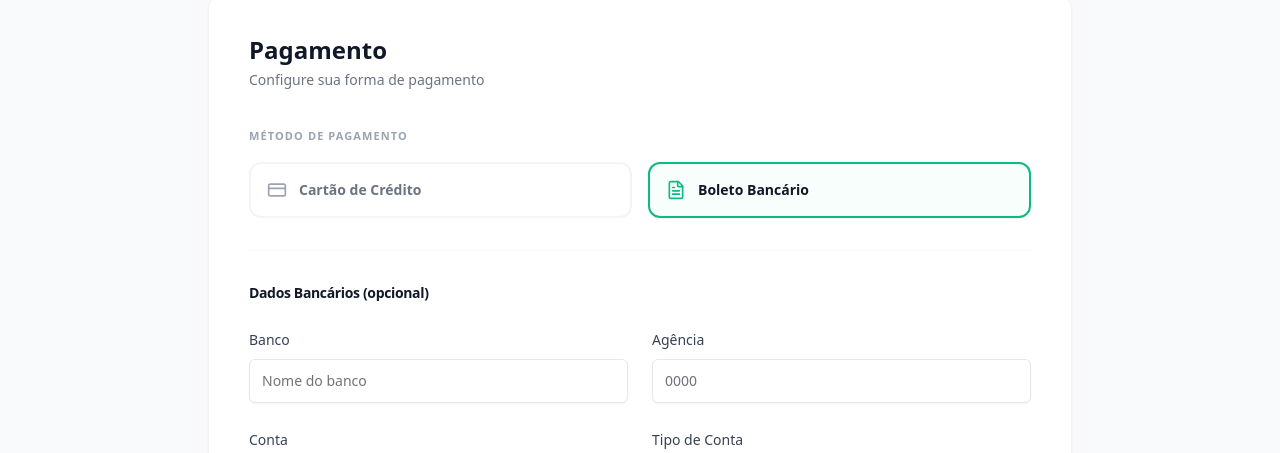
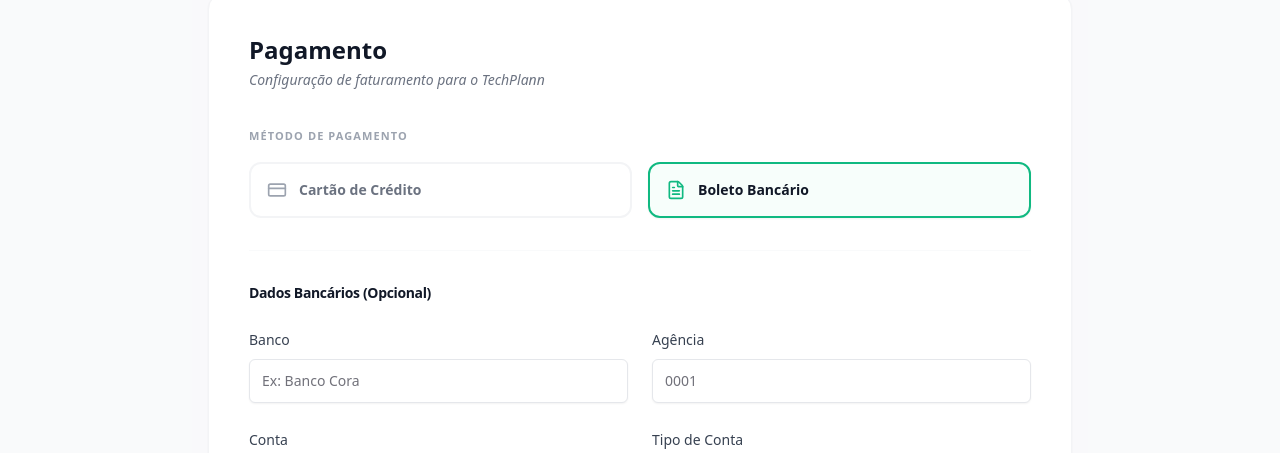
Before and after one commit to Yrmih/techplann-frontend, a Next.js app: page /onboarding/billing in a window 1280 px wide. Both pictures are taken after a click on the button "Boleto Bancário". Shown: the part 329-782 px from the top of the page. Built offline with nearby package versions, Linux system fonts and the light colour scheme.

Commit message:
refactor(billing): desacopla formulário do fluxo e adiciona callback de navegação

```diff
--- a/src/components/forms/onboarding/BillingForm.tsx
+++ b/src/components/forms/onboarding/BillingForm.tsx
@@ -12,7 +12,12 @@ import { NextButton } from "../../ui/custom/NextButton";
 import { billingSchema, type BillingData } from "@/lib/validators/schema";
 import { cn } from "@/lib/utils";
 
-export const BillingForm = () => {
+// Interface para garantir a navegação do fluxo
+interface BillingFormProps {
+  onNext: () => void;
+}
+
+export const BillingForm = ({ onNext }: BillingFormProps) => {
   const {
     register,
     handleSubmit,
@@ -36,24 +41,25 @@ export const BillingForm = () => {
     focus-visible:ring-offset-0
     outline-none
     ${errorField ? "border-red-500 focus-visible:ring-red-500 focus-visible:border-red-500" : ""}
-  `
-      .replace(/\s+/g, " ")
-      .trim();
+  `.replace(/\s+/g, " ").trim();
 
-  const onSubmit = (data: BillingData) =>
-    console.log("Dados de Pagamento:", data);
+  // FUNÇÃO MOCK: Apenas loga os dados e segue para o próximo Step (Conta)
+  const onSubmit = (data: BillingData) => {
+    console.log("💳 MVP - Dados de Pagamento coletados (Mock):", data);
+    if (typeof onNext === 'function') onNext();
+  };
 
   return (
-
     <div className="bg-white rounded-2xl border border-gray-100 p-10 shadow-sm max-w-5xl mx-auto font-sans mt-4">
       <header className="mb-8">
         <h2 className="text-2xl font-bold text-gray-900">Pagamento</h2>
-        <p className="text-sm text-gray-500 mt-1">
-          Configure sua forma de pagamento
+        <p className="text-sm text-gray-500 mt-1 italic">
+          Configuração de faturamento para o TechPlann
         </p>
       </header>
 
       <form onSubmit={handleSubmit(onSubmit)} className="space-y-8">
+        {/* Seleção do Método */}
         <div className="space-y-4">
           <Label className="text-[11px] font-black uppercase tracking-widest text-gray-400">
             Método de Pagamento
@@ -71,20 +77,9 @@ export const BillingForm = () => {
             >
               <CreditCard
                 size={20}
-                className={
-                  paymentMethod === "credit_card"
-                    ? "text-[#10b981]"
-                    : "text-gray-400"
-                }
+                className={paymentMethod === "credit_card" ? "text-[#10b981]" : "text-gray-400"}
               />
-              <span
-                className={cn(
-                  "text-sm font-bold",
-                  paymentMethod === "credit_card"
-                    ? "text-gray-900"
-                    : "text-gray-500",
-                )}
-              >
+              <span className={cn("text-sm font-bold", paymentMethod === "credit_card" ? "text-gray-900" : "text-gray-500")}>
                 Cartão de Crédito
               </span>
             </button>
@@ -101,20 +96,9 @@ export const BillingForm = () => {
             >
               <FileText
                 size={20}
-                className={
-                  paymentMethod === "boleto"
-                    ? "text-[#10b981]"
-                    : "text-gray-400"
-                }
+                className={paymentMethod === "boleto" ? "text-[#10b981]" : "text-gray-400"}
               />
-              <span
-                className={cn(
-                  "text-sm font-bold",
-                  paymentMethod === "boleto"
-                    ? "text-gray-900"
-                    : "text-gray-500",
-                )}
-              >
+              <span className={cn("text-sm font-bold", paymentMethod === "boleto" ? "text-gray-900" : "text-gray-500")}>
                 Boleto Bancário
               </span>
             </button>
@@ -123,16 +107,12 @@ export const BillingForm = () => {
 
         <hr className="border-gray-50" />
 
-
+        {/* Formulário Dinâmico: Cartão */}
         {paymentMethod === "credit_card" ? (
           <div className="space-y-6 animate-in fade-in slide-in-from-top-4 duration-500">
-            <h3 className="text-sm font-bold text-gray-900 tracking-tight">
-              Dados do Cartão
-            </h3>
+            <h3 className="text-sm font-bold text-gray-900 tracking-tight">Dados do Cartão</h3>
             <div className="space-y-2">
-              <Label className="text-sm font-medium text-gray-700">
-                Número do Cartão *
-              </Label>
+              <Label className="text-sm font-medium text-gray-700">Número do Cartão *</Label>
               <Input
                 {...register("cardNumber")}
                 placeholder="0000 0000 0000 0000"
@@ -140,9 +120,7 @@ export const BillingForm = () => {
               />
             </div>
             <div className="space-y-2">
-              <Label className="text-sm font-medium text-gray-700">
-                Nome no Cartão *
-              </Label>
+              <Label className="text-sm font-medium text-gray-700">Nome no Cartão *</Label>
               <Input
                 {...register("cardName")}
                 placeholder="NOME COMO ESTÁ NO CARTÃO"
@@ -151,72 +129,39 @@ export const BillingForm = () => {
             </div>
             <div className="grid grid-cols-2 gap-6">
               <div className="space-y-2">
-                <Label className="text-sm font-medium text-gray-700">
-                  Validade *
-                </Label>
-                <Input
-                  {...register("expiry")}
-                  placeholder="MM/AA"
-                  className={inputStyles(errors.expiry)}
-                />
+                <Label className="text-sm font-medium text-gray-700">Validade *</Label>
+                <Input {...register("expiry")} placeholder="MM/AA" className={inputStyles(errors.expiry)} />
               </div>
               <div className="space-y-2">
-                <Label className="text-sm font-medium text-gray-700">
-                  CVV *
-                </Label>
-                <Input
-                  {...register("cvv")}
-                  placeholder="****"
-                  className={inputStyles(errors.cvv)}
-                />
+                <Label className="text-sm font-medium text-gray-700">CVV *</Label>
+                <Input {...register("cvv")} placeholder="****" className={inputStyles(errors.cvv)} />
               </div>
             </div>
             <div className="bg-blue-50 border border-blue-100 rounded-xl p-4 flex gap-3 items-center">
               <Info className="text-blue-600 shrink-0" size={18} />
-              <p className="text-[11px] text-blue-800 leading-relaxed">
-                <strong className="font-bold">Integração CORA Bank:</strong> Sua
-                cobrança será processada pelo banco CORA com total segurança e
-                praticidade.
+              <p className="text-[11px] text-blue-800 leading-relaxed italic">
+                Sua cobrança será processada com total segurança via <b>CORA Bank</b>.
               </p>
             </div>
           </div>
         ) : (
+          /* Formulário Dinâmico: Boleto */
           <div className="space-y-6 animate-in fade-in slide-in-from-top-4 duration-500">
-            <h3 className="text-sm font-bold text-gray-900 tracking-tight">
-              Dados Bancários (opcional)
-            </h3>
+            <h3 className="text-sm font-bold text-gray-900 tracking-tight">Dados Bancários (Opcional)</h3>
             <div className="grid grid-cols-1 md:grid-cols-2 gap-6">
               <div className="space-y-2">
-                <Label className="text-sm font-medium text-gray-700">
-                  Banco
-                </Label>
-                <Input
-                  {...register("bankName")}
-                  placeholder="Nome do banco"
-                  className={inputStyles(undefined)}
-                />
+                <Label className="text-sm font-medium text-gray-700">Banco</Label>
+                <Input {...register("bankName")} placeholder="Ex: Banco Cora" className={inputStyles(undefined)} />
               </div>
               <div className="space-y-2">
-                <Label className="text-sm font-medium text-gray-700">
-                  Agência
-                </Label>
-                <Input
-                  {...register("agency")}
-                  placeholder="0000"
-                  className={inputStyles(undefined)}
-                />
+                <Label className="text-sm font-medium text-gray-700">Agência</Label>
+                <Input {...register("agency")} placeholder="0001" className={inputStyles(undefined)} />
               </div>
             </div>
             <div className="grid grid-cols-1 md:grid-cols-2 gap-6">
               <div className="space-y-2">
-                <Label className="text-sm font-medium text-gray-700">
-                  Conta
-                </Label>
-                <Input
-                  {...register("accountNumber")}
-                  placeholder="00000-0"
-                  className={inputStyles(undefined)}
-                />
+                <Label className="text-sm font-medium text-gray-700">Conta</Label>
+                <Input {...register("accountNumber")} placeholder="00000-0" className={inputStyles(undefined)} />
               </div>
 
               <CustomSelect
@@ -228,14 +173,13 @@ export const BillingForm = () => {
                   { value: "corrente", label: "Conta Corrente" },
                   { value: "poupanca", label: "Conta Poupança" },
                 ]}
-                 error={!!errors.accountType}
+                error={!!errors.accountType}
               />
             </div>
             <div className="bg-emerald-50 border border-emerald-100 rounded-xl p-4 flex items-center gap-3">
               <CheckCircle2 className="text-[#10b981]" size={18} />
               <p className="text-[11px] text-emerald-800 font-medium italic">
-                <b>Boleto via CORA Bank:</b> O boleto será enviado
-                automaticamente para o e-mail cadastrado mensalmente.
+                O boleto será enviado automaticamente para o e-mail cadastrado mensalmente.
               </p>
             </div>
           </div>
@@ -245,7 +189,7 @@ export const BillingForm = () => {
 
         <NextButton
           onBack={() => window.history.back()}
-          nextLabel="Próximo"
+          nextLabel="Avançar para Conta"
           isSubmitting={isSubmitting}
         />
       </form>
```
